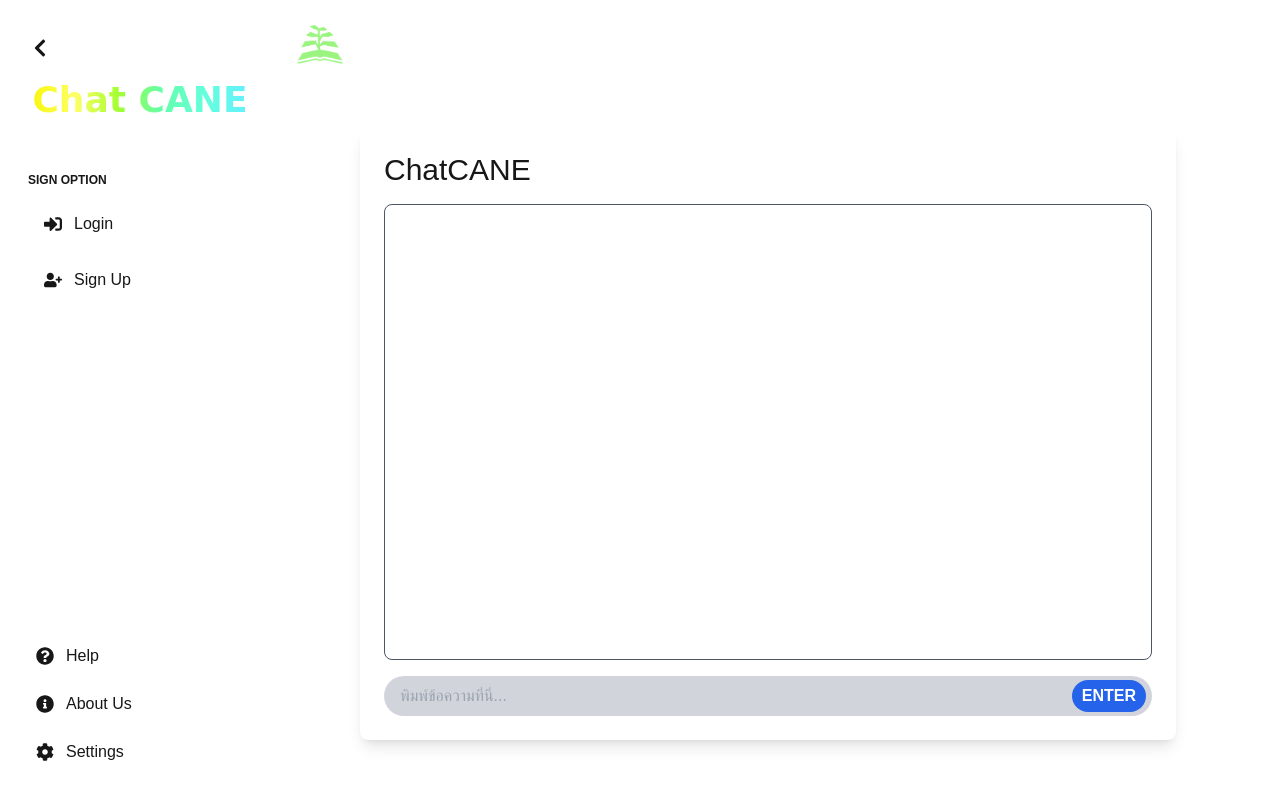
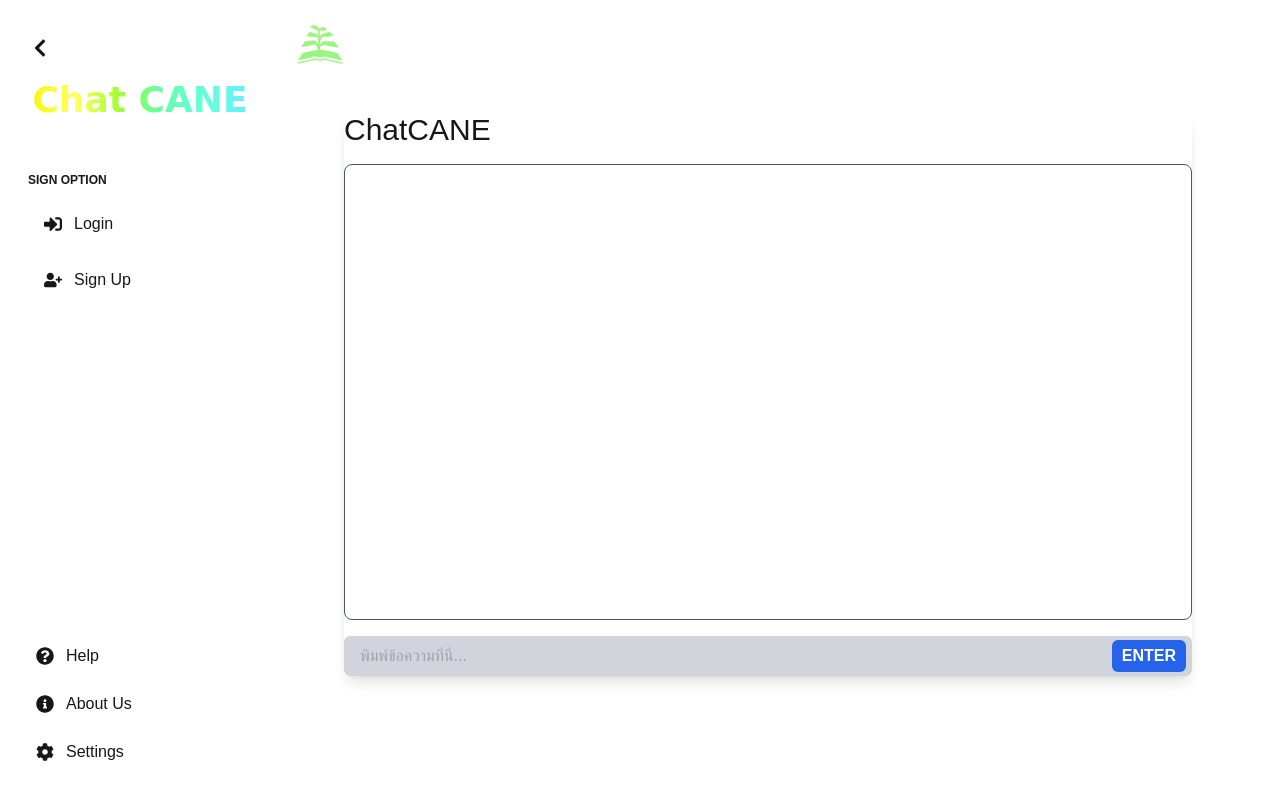
Before and after one commit to KanditT/chatcane, a Next.js app: page / in a window 1280 px wide. Shown: the top 800 px of the page. Built offline with nearby package versions, Linux system fonts and the light colour scheme.

Commit message:
fix : command icon

```diff
--- a/package.json
+++ b/package.json
@@ -18,7 +18,7 @@
     "@mui/material": "^6.1.5",
     "@syncfusion/ej2-react-popups": "^27.1.56",
     "firebaseui": "^6.1.0",
-    "next": "^14.2.14",
+    "next": "^14.2.24",
     "react": "^18.3.1",
     "react-dom": "^18.3.1",
     "react-icons": "^5.3.0",
--- a/src/app/chatSection/chat.css
+++ b/src/app/chatSection/chat.css
@@ -9,7 +9,7 @@
 
 .user-message {
     display: inline-block;
-
+    padding: 8px;
     color: black;
 
 }
--- a/src/app/chatSection/chat.tsx
+++ b/src/app/chatSection/chat.tsx
@@ -81,7 +81,7 @@ export default function ChatComponent() {
         const userInput = inputRef.current?.value;
         if (userInput && userInput.trim()) {
             // chatcaneNameElem.innerHTML = '<b style="color:green;">Chatcane:</b><br>';
-            appendMessage(`<b><div>คุณ:</div></b>`, true);
+            appendMessage(`<b><div >คุณ:</div></b>`, true);
             appendMessage(`<span style="background-color:#d1d5db;padding: 8px 12px; border-radius: 15px;"> ${userInput}</span>`, true);
             setIsGenerating(true); // ล็อคการถามใหม่
 
@@ -111,7 +111,7 @@ export default function ChatComponent() {
     };
 
     return (
-        <div className="w-[calc(90vw] sm:w-[calc(100%)] p-6  rounded-lg shadow-lg ">
+        <div className="w-[calc(90vw] sm:w-[calc(100%)] p-0 rounded-lg shadow-lg ">
             <div className="text-3xl mb-4">
                 ChatCANE
             </div>
@@ -120,14 +120,14 @@ export default function ChatComponent() {
                 <input
                     type="text"
                     placeholder="พิมพ์ข้อความที่นี่..."
-                    className="w-full py-2 px-4 pr-[calc(85px)]  bg-gray-300 text-gray-800 rounded-full focus:outline-none focus:ring focus:border-teal-400"
+                    className="w-full py-2 px-4 pr-[calc(85px)]  bg-gray-300 text-gray-800 rounded-md focus:outline-none focus:ring focus:border-teal-400"
                     ref={inputRef}
                     onKeyPress={handleKeyPress}
                     disabled={isGenerating} // ปิดการพิมพ์เมื่อ gen ข้อความอยู่
                 />
                 <button
                     onClick={isGenerating ? stopGenerating : sendMessage}
-                    className={`absolute right-1.5 ${isGenerating ? 'bg-red-600 hover:bg-red-500' : 'bg-blue-600 hover:bg-blue-500'} text-white font-bold py-1 px-2.5 rounded-full transition-all`}
+                    className={`absolute right-1.5 ${isGenerating ? 'bg-red-600 hover:bg-red-500' : 'bg-blue-600 hover:bg-blue-500'} text-white font-bold py-1 px-2.5 rounded-md transition-all`}
                     id="enterButton"
                 >
                     {isGenerating ? 'STOP' : 'ENTER'}
--- a/src/app/globals.css
+++ b/src/app/globals.css
@@ -59,7 +59,7 @@ a:hover {
 body {
   color: var(--foreground);
   background: var(--background);
-  font-family: Arial, Helvetica, sans-serif;
+  font-family: "Bai Jamjuree", sans-serif;
 }
 div{
   color: var(--foreground);
--- a/src/app/login/page.tsx
+++ b/src/app/login/page.tsx
@@ -133,6 +133,7 @@ const Login = () => {
           </button>
         </div>
       </div>
+      ss
 
       {/* Right Side: Background Image */}
       <div className="hidden lg:block w-1/2">
--- a/src/app/page.tsx
+++ b/src/app/page.tsx
@@ -3,7 +3,7 @@ import Chat from "./chatSection/chat";
 
 export default function Home() {
   return (
-    <div className="min-h-screen p-8 pb-20 sm:p-20 font-[family-name:var(--font-geist-sans)]">
+    <div className="min-h-screen p-8 pb-20 sm:p-16 font-[family-name:var(--font-geist-sans)]">
       <Chat />
     </div>
   );
```
Also changed, not shown: 1 other file (tests, documents, lock files or other folders).
